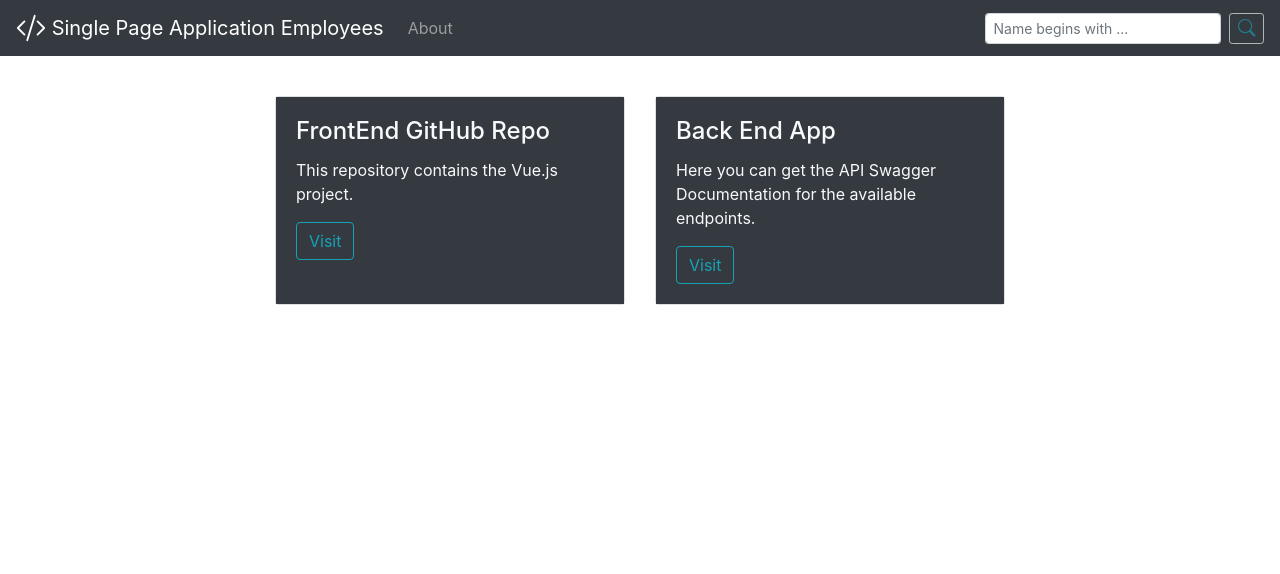
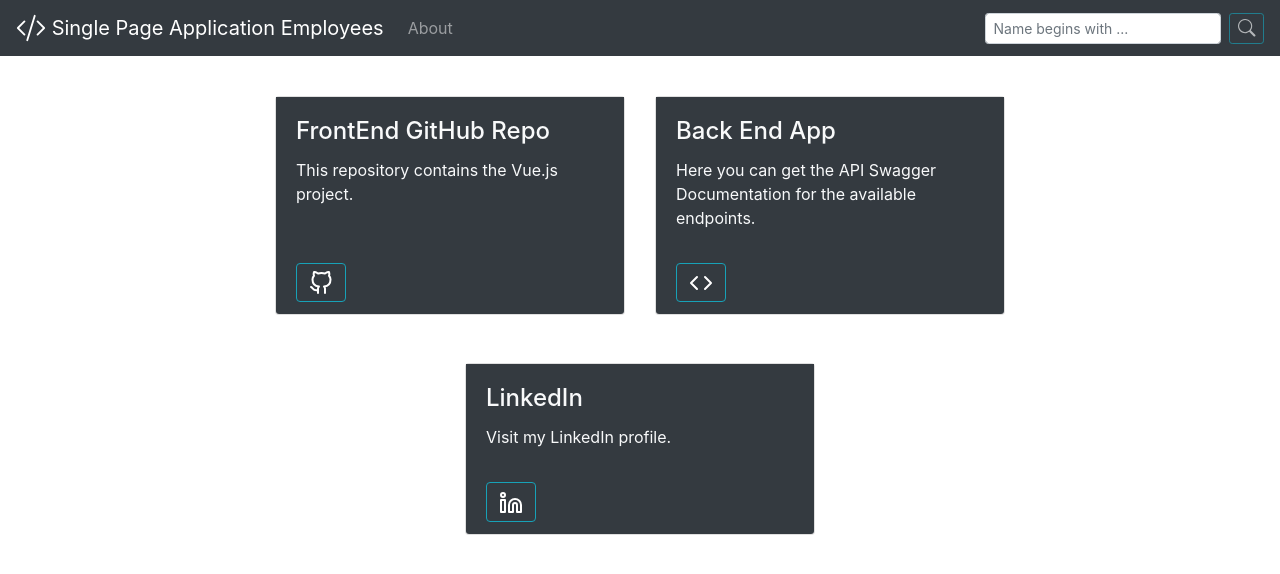
Before and after one commit to BalthazRBlake/single-page-app-vue, a Vue app: page /about in a window 1280 px wide. Shown: the top 574 px of the page. Built offline with nearby package versions, Linux system fonts and the light colour scheme.

Commit message:
about view | icon btns

```diff
--- /dev/null
+++ b/src/components/BaseIcon.vue
@@ -0,0 +1,39 @@
+<template>
+  <div class="icon-wrapper">
+    <svg class="icon" :width="width" :height="height">
+      <use v-bind="{ 'xlink:href': '/feather-sprite.svg#' + name }" />
+    </svg>
+    <slot></slot>
+  </div>
+</template>
+
+<script>
+export default {
+  props: {
+    name: String,
+    width: {
+      type: [Number, String],
+      default: 24
+    },
+    height: {
+      type: [Number, String],
+      default: 24
+    }
+  }
+};
+</script>
+
+<style scoped>
+.icon-wrapper {
+  color: rgba(255, 255, 255, 1);
+  font-size: 1rem;
+  font-weight: 600;
+}
+.icon {
+  stroke: currentColor;
+  stroke-width: 2;
+  stroke-linecap: round;
+  stroke-linejoin: round;
+  fill: none;
+}
+</style>
--- a/src/components/NavBar.vue
+++ b/src/components/NavBar.vue
@@ -26,11 +26,11 @@
               type="submit"
               size="sm"
               class="my-2 my-sm-0"
-              variant="outline-light"
+              variant="outline-info"
               :disabled="hasValue"
             >
               <b-icon-search
-                variant="info"
+                variant="light"
                 :animation="isEnable"
               ></b-icon-search>
             </b-button>
--- a/src/views/About.vue
+++ b/src/views/About.vue
@@ -7,23 +7,28 @@
             <b-card
               title="FrontEnd GitHub Repo"
               footerBgVariant="dark"
+              footer-border-variant="dark"
               body-bg-variant="dark"
               body-text-variant="light"
             >
               <b-card-text>
                 This repository contains the Vue.js project.
               </b-card-text>
+
+              <template v-slot:footer>
                 <b-button
                   href="https://github.com/BalthazRBlake/single-page-app-vue"
                   target="_blank"
                   variant="outline-info"
-                >Visit
+                  ><BaseIcon name="github"></BaseIcon>
                 </b-button>
+              </template>
             </b-card>
 
             <b-card
               title="Back End App"
               footerBgVariant="dark"
+              footer-border-variant="dark"
               body-bg-variant="dark"
               body-text-variant="light"
             >
@@ -31,11 +36,39 @@
                 Here you can get the API Swagger Documentation for the available
                 endpoints.
               </b-card-text>
+
+              <template v-slot:footer>
                 <b-button
                   href="https://spa-java-api.herokuapp.com"
                   variant="outline-info"
-                >Visit
+                  ><BaseIcon name="code"></BaseIcon>
                 </b-button>
+              </template>
+            </b-card>
+          </b-card-group>
+        </b-col>
+        <div class="w-100"><br /><br /></div>
+        <b-col md="4">
+          <b-card-group deck>
+            <b-card
+              title="LinkedIn"
+              footerBgVariant="dark"
+              footer-border-variant="dark"
+              body-bg-variant="dark"
+              body-text-variant="light"
+            >
+              <b-card-text>
+                Visit my LinkedIn profile.
+              </b-card-text>
+
+              <template v-slot:footer>
+                <b-button
+                  href="https://www.linkedin.com/in/fabian-humberto-hernandez-forero/"
+                  target="_blank"
+                  variant="outline-info"
+                  ><BaseIcon name="linkedin"></BaseIcon>
+                </b-button>
+              </template>
             </b-card>
           </b-card-group>
         </b-col>
@@ -43,3 +76,12 @@
     </b-container>
   </div>
 </template>
+
+<script>
+import BaseIcon from "@/components/BaseIcon.vue";
+export default {
+  components: {
+    BaseIcon
+  }
+};
+</script>
```
Also changed, not shown: public/feather-sprite.svg (added). Lines whose indentation alone changed are shown as unchanged.
